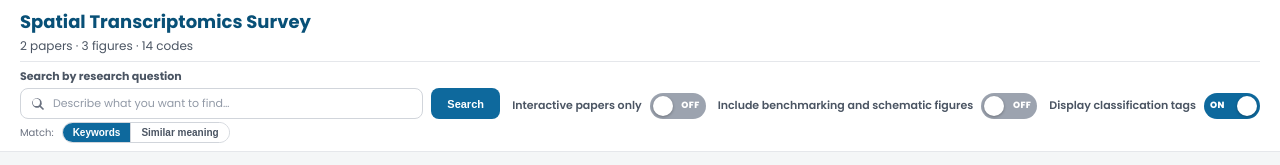
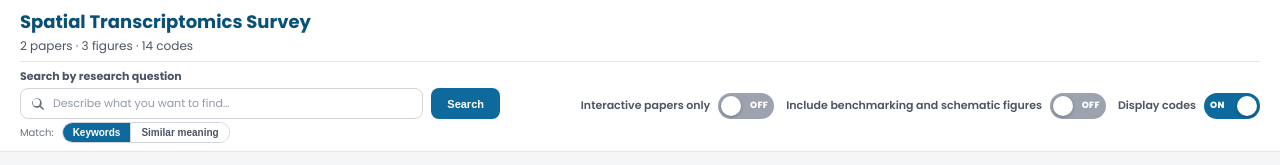
Before and after one commit to denisseram/STAR-spatialsc, an Astro site: page / in a window 1280 px wide. Shown: the top 165 px of the page. Built offline with nearby package versions, Linux system fonts and the light colour scheme; Astro itself is replaced by a stand-in of ours.

Commit message:
Display codes

```diff
--- a/src/components/FigureGrid.jsx
+++ b/src/components/FigureGrid.jsx
@@ -169,7 +169,7 @@ export default function FigureGrid({ figures = [] }) {
               id="toggle-show-codes"
               checked={showCodes}
               onChange={() => setShowCodes((v) => !v)}
-              label="Display classification tags"
+              label="Display codes"
             />
           </div>
         </div>
```
